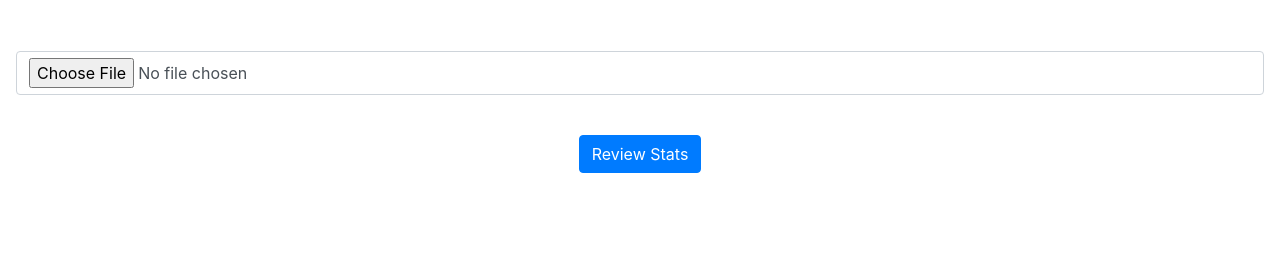
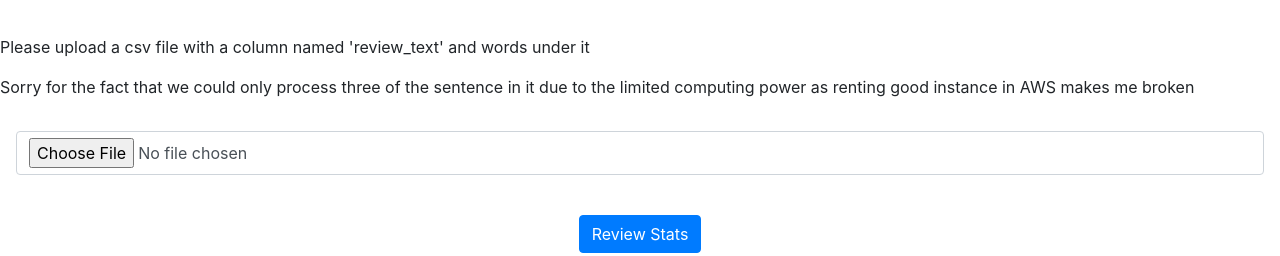
Before and after one commit to thomasltf628/Beauty_101_customers_opinion_stat, a Flask app: page / in a window 1280 px wide. Shown: the part 396-652 px from the top of the page. Run offline with Flask 3, Linux system fonts and the light colour scheme; parts of the project's set-up code (start-up, migrations or seed data) failed here and were passed over.

Commit message:
added instrcution for front page about csv uploading

```diff
--- a/Beauty_101_app/main.py
+++ b/Beauty_101_app/main.py
@@ -8,7 +8,7 @@ import json
 app=Flask(__name__)
 #model = load_model(r'C:\Users\super\OneDrive\桌面\adcademic\2000 ML\final project\Beauty_101_app\Beauty_101_app\model_filename.h5')
 model = load_model(r'/home/ubuntu/Beauty_101_customers_opinion_stat/Beauty_101_app/model_filename.h5')
-#model = load_model(r'C:\Users\super\OneDrive\桌面\adcademic\2000 ML\final project\Beauty_101_app\Beauty_101_app\tokenizer.json')
+#r'C:\Users\super\OneDrive\桌面\adcademic\2000 ML\final project\Beauty_101_app\Beauty_101_app\tokenizer.json'
 with open(r'/home/ubuntu/Beauty_101_customers_opinion_stat/Beauty_101_app/tokenizer.json', 'r', encoding='utf-8') as f:
     data = json.load(f)
     tokenizer = tokenizer_from_json(data)
--- a/Beauty_101_app/templates/index.html
+++ b/Beauty_101_app/templates/index.html
@@ -44,6 +44,8 @@
     <p> <i><b>Customer says: </b></i>{{ text }}</p>
     <p> {{ sentiment }} </p>
   </div>
+  <p>Please upload a csv file with a column named 'review_text' and words under it</p>
+  <p>Sorry for the fact that we could only process three of the sentence in it due to the limited computing power as renting good instance in AWS makes me broken</p>
   <form class="p-3 text-center" action="/analysis" method="post" value="brand"  enctype="multipart/form-data">
     <input class="form-control" type="file" name="file">
     <br>
```
